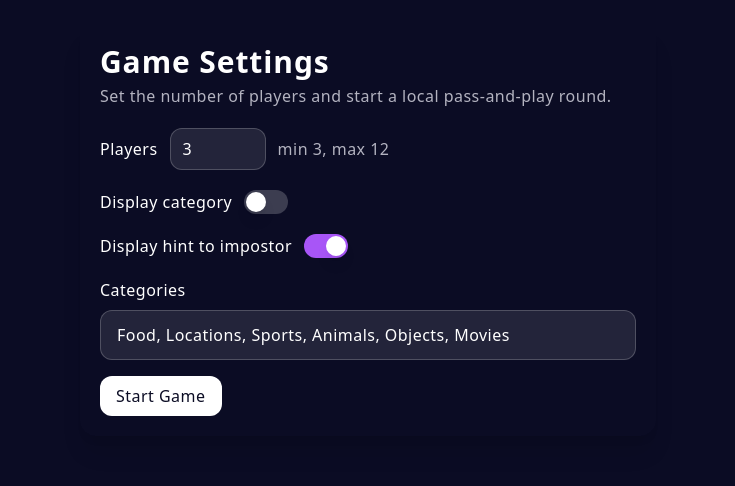
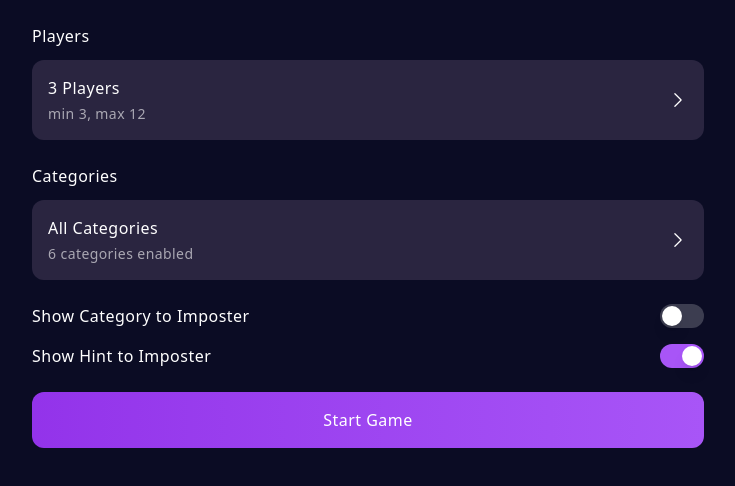
Before and after one commit to lawynnj/impostor-word-game, a React (Vite) app: page / in a window 1280 px wide. Shown: the top 486 px of the page, without its empty margins (272-1007 px from the left). Built offline with nearby package versions, Linux system fonts and the light colour scheme.

Commit message:
update players

```diff
--- a/src/App.jsx
+++ b/src/App.jsx
@@ -5,6 +5,7 @@ import "./App.css";
 const STAGES = {
   CONFIG: "CONFIG",
   CATEGORY_SELECTION: "CATEGORY_SELECTION",
+  PLAYER_COUNT_SELECTION: "PLAYER_COUNT_SELECTION",
   PLAYERS: "PLAYERS",
   REVEAL: "REVEAL",
   VOTING: "VOTING",
@@ -344,6 +345,21 @@ export default function App() {
     });
   };
 
+  const handleBackToConfig = () => {
+    // If no categories are enabled, reset to all categories
+    if (enabledCategories.size === 0) {
+      setEnabledCategories(new Set(getAllCategories()));
+    }
+    setStage(STAGES.CONFIG);
+  };
+
+  const handlePlayerCountChange = (delta) => {
+    const newCount = playerCount + delta;
+    if (newCount >= MIN && newCount <= MAX) {
+      setPlayerCount(newCount);
+    }
+  };
+
   // --- Screens --------------------------------------------------------------
   const renderCategorySelection = () => {
     const allCategories = getAllCategories();
@@ -353,7 +369,7 @@ export default function App() {
         {/* Header with back button */}
         <div className="flex items-center gap-2 mb-2">
           <button
-            onClick={() => setStage(STAGES.CONFIG)}
+            onClick={handleBackToConfig}
             aria-label="Back"
             className="-ml-1 inline-flex h-10 w-10 items-center justify-center rounded-full text-white/80 hover:text-white ring-1 ring-white/10"
           >
@@ -409,34 +425,165 @@ export default function App() {
     );
   };
 
-  const renderConfig = () => (
-    <Card>
-      <SectionTitle>Game Settings</SectionTitle>
-      <div className="mt-1" />
-      <SubText>
-        Set the number of players and start a local pass-and-play round.
-      </SubText>
+  const renderPlayerCountSelection = () => {
+    return (
+      <div className="max-w-2xl mx-auto">
+        {/* Header with back button */}
+        <div className="flex items-center gap-2 mb-2">
+          <button
+            onClick={() => setStage(STAGES.CONFIG)}
+            aria-label="Back"
+            className="-ml-1 inline-flex h-10 w-10 items-center justify-center rounded-full text-white/80 hover:text-white ring-1 ring-white/10"
+          >
+            <svg
+              xmlns="http://www.w3.org/2000/svg"
+              viewBox="0 0 24 24"
+              fill="currentColor"
+              className="h-5 w-5"
+            >
+              <path
+                fillRule="evenodd"
+                d="M10.03 3.97a.75.75 0 0 1 0 1.06L4.81 10.25H21a.75.75 0 0 1 0 1.5H4.81l5.22 5.22a.75.75 0 1 1-1.06 1.06l-6.5-6.5a.75.75 0 0 1 0-1.06l6.5-6.5a.75.75 0 0 1 1.06 0Z"
+                clipRule="evenodd"
+              />
+            </svg>
+          </button>
+          <h1 className="text-3xl font-semibold">Players</h1>
+        </div>
 
-      <div className="flex items-center gap-3 mt-5">
-        <label htmlFor="playerCount" className="font-medium">
-          Players
-        </label>
-        <input
-          id="playerCount"
-          type="number"
-          min={MIN}
-          max={MAX}
-          value={playerCount}
-          onChange={(e) => setPlayerCount(Number(e.target.value))}
-          className="w-24 rounded-xl border border-white/20 bg-white/10 px-3 py-2 text-white placeholder-white/50 focus:outline-none focus:ring-2 focus:ring-white/30"
+        {/* Player Count Display and Controls */}
+        <div className="mt-8 flex flex-col items-center">
+          <div className="text-white/60 text-sm mb-4">How many players?</div>
+          <div className="text-white text-7xl font-bold mb-8">
+            {playerCount}
+          </div>
+
+          <div className="flex items-center gap-6">
+            <button
+              onClick={() => handlePlayerCountChange(-1)}
+              disabled={playerCount <= MIN}
+              className="w-14 h-14 rounded-full bg-[#2A2540] text-white flex items-center justify-center hover:bg-[#332B4A] disabled:opacity-50 disabled:cursor-not-allowed transition-colors"
+            >
+              <svg
+                xmlns="http://www.w3.org/2000/svg"
+                viewBox="0 0 24 24"
+                fill="currentColor"
+                className="h-6 w-6"
+              >
+                <path
+                  fillRule="evenodd"
+                  d="M3.75 12a.75.75 0 0 1 .75-.75h15a.75.75 0 0 1 0 1.5h-15a.75.75 0 0 1-.75-.75Z"
+                  clipRule="evenodd"
                 />
-        <span className="text-[#B3B3C0]">
+              </svg>
+            </button>
+            <button
+              onClick={() => handlePlayerCountChange(1)}
+              disabled={playerCount >= MAX}
+              className="w-14 h-14 rounded-full bg-[#2A2540] text-white flex items-center justify-center hover:bg-[#332B4A] disabled:opacity-50 disabled:cursor-not-allowed transition-colors"
+            >
+              <svg
+                xmlns="http://www.w3.org/2000/svg"
+                viewBox="0 0 24 24"
+                fill="currentColor"
+                className="h-6 w-6"
+              >
+                <path
+                  fillRule="evenodd"
+                  d="M12 3.75a.75.75 0 0 1 .75.75v6.75h6.75a.75.75 0 0 1 0 1.5h-6.75v6.75a.75.75 0 0 1-1.5 0v-6.75H4.5a.75.75 0 0 1 0-1.5h6.75V4.5a.75.75 0 0 1 .75-.75Z"
+                  clipRule="evenodd"
+                />
+              </svg>
+            </button>
+          </div>
+        </div>
+      </div>
+    );
+  };
+
+  const renderConfig = () => {
+    const allCategories = getAllCategories();
+    const isAllCategoriesSelected =
+      enabledCategories.size === allCategories.length;
+    const categoryDisplayText = isAllCategoriesSelected
+      ? "All Categories"
+      : Array.from(enabledCategories)
+          .map((cat) => CATEGORY_DISPLAY_NAMES[cat])
+          .join(", ");
+
+    return (
+      <div className="max-w-2xl mx-auto">
+        {/* Players Section */}
+        <div className="mb-6">
+          <div className="flex items-center gap-2 mb-3">
+            <label className="font-medium text-white">Players</label>
+          </div>
+          <button
+            onClick={() => setStage(STAGES.PLAYER_COUNT_SELECTION)}
+            className="w-full bg-[#2A2540] rounded-xl p-4 flex items-center justify-between hover:bg-[#332B4A] transition-colors"
+          >
+            <div className="text-left">
+              <div className="text-white font-medium">
+                {playerCount} Players
+              </div>
+              <div className="text-white/60 text-sm mt-1">
                 min {MIN}, max {MAX}
-        </span>
               </div>
-      <div className="flex items-center gap-3 mt-5">
-        <label htmlFor="displayCategory" className="font-medium">
-          Display category
+            </div>
+            <svg
+              xmlns="http://www.w3.org/2000/svg"
+              viewBox="0 0 24 24"
+              fill="currentColor"
+              className="h-5 w-5 text-white"
+            >
+              <path
+                fillRule="evenodd"
+                d="M16.28 11.47a.75.75 0 0 1 0 1.06l-7.5 7.5a.75.75 0 0 1-1.06-1.06L14.69 12 7.72 5.03a.75.75 0 0 1 1.06-1.06l7.5 7.5Z"
+                clipRule="evenodd"
+              />
+            </svg>
+          </button>
+        </div>
+
+        {/* Categories Section */}
+        <div className="mb-6">
+          <div className="flex items-center gap-2 mb-3">
+            <label className="font-medium text-white">Categories</label>
+          </div>
+          <button
+            onClick={() => setStage(STAGES.CATEGORY_SELECTION)}
+            className="w-full bg-[#2A2540] rounded-xl p-4 flex items-center justify-between hover:bg-[#332B4A] transition-colors"
+          >
+            <div className="text-left">
+              <div className="text-white font-medium">
+                {categoryDisplayText}
+              </div>
+              {isAllCategoriesSelected && (
+                <div className="text-white/60 text-sm mt-1">
+                  {allCategories.length} categories enabled
+                </div>
+              )}
+            </div>
+            <svg
+              xmlns="http://www.w3.org/2000/svg"
+              viewBox="0 0 24 24"
+              fill="currentColor"
+              className="h-5 w-5 text-white"
+            >
+              <path
+                fillRule="evenodd"
+                d="M16.28 11.47a.75.75 0 0 1 0 1.06l-7.5 7.5a.75.75 0 0 1-1.06-1.06L14.69 12 7.72 5.03a.75.75 0 0 1 1.06-1.06l7.5 7.5Z"
+                clipRule="evenodd"
+              />
+            </svg>
+          </button>
+        </div>
+
+        {/* Toggle Settings */}
+        <div className="mb-6 space-y-4">
+          <div className="flex items-center justify-between">
+            <label htmlFor="displayCategory" className="font-medium text-white">
+              Show Category to Imposter
             </label>
             <button
               id="displayCategory"
@@ -455,9 +602,13 @@ export default function App() {
               />
             </button>
           </div>
-      <div className="flex items-center gap-3 mt-5">
-        <label htmlFor="displayImpostorHint" className="font-medium">
-          Display hint to impostor
+
+          <div className="flex items-center justify-between">
+            <label
+              htmlFor="displayImpostorHint"
+              className="font-medium text-white"
+            >
+              Show Hint to Imposter
             </label>
             <button
               id="displayImpostorHint"
@@ -476,27 +627,18 @@ export default function App() {
               />
             </button>
           </div>
-
-      <div className="mt-5">
-        <label className="font-medium block mb-2">Categories</label>
-        <button
-          onClick={() => setStage(STAGES.CATEGORY_SELECTION)}
-          className="w-full text-left rounded-xl border border-white/20 bg-white/10 px-4 py-3 text-white hover:bg-white/15 transition-colors"
-        >
-          {Array.from(enabledCategories)
-            .map((cat) => CATEGORY_DISPLAY_NAMES[cat])
-            .join(", ") || "No categories selected"}
-        </button>
         </div>
 
+        {/* Start Game Button */}
         <button
           onClick={startGame}
-        className="mt-4 inline-flex items-center justify-center rounded-xl bg-white px-4 py-2 font-medium text-[#0B0C24] hover:bg-white/90 active:scale-[.99]"
+          className="w-full bg-linear-to-r from-[#9333EA] to-[#A855F7] rounded-xl py-4 px-6 text-white font-medium hover:opacity-90 active:scale-[.99] transition-all"
         >
           Start Game
         </button>
-    </Card>
+      </div>
     );
+  };
 
   const renderPlayers = () => (
     <div className="max-w-2xl mx-auto">
@@ -860,6 +1002,7 @@ export default function App() {
     >
       {stage === STAGES.CONFIG && renderConfig()}
       {stage === STAGES.CATEGORY_SELECTION && renderCategorySelection()}
+      {stage === STAGES.PLAYER_COUNT_SELECTION && renderPlayerCountSelection()}
       {stage === STAGES.PLAYERS && renderPlayers()}
       {stage === STAGES.REVEAL && renderReveal()}
       {stage === STAGES.VOTING && renderVotingPhase()}
```
Lines whose indentation alone changed are shown as unchanged.
